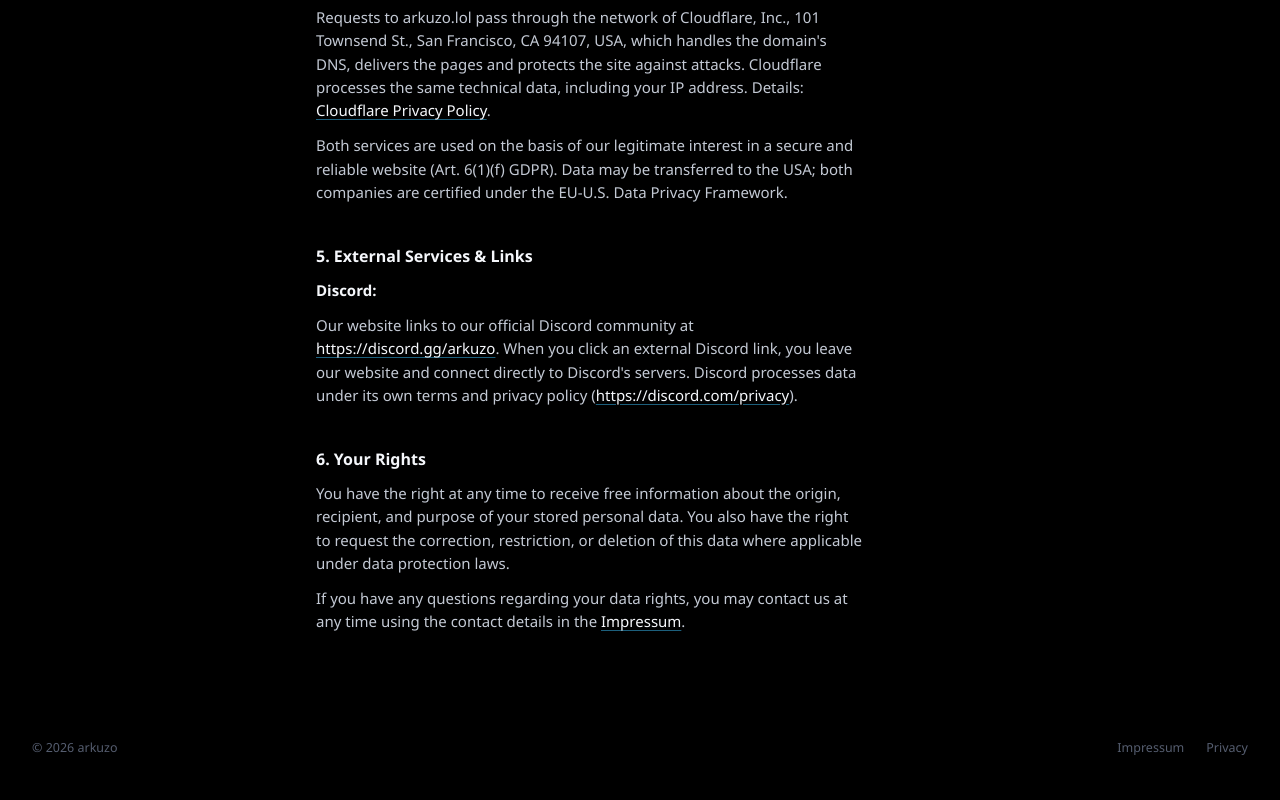
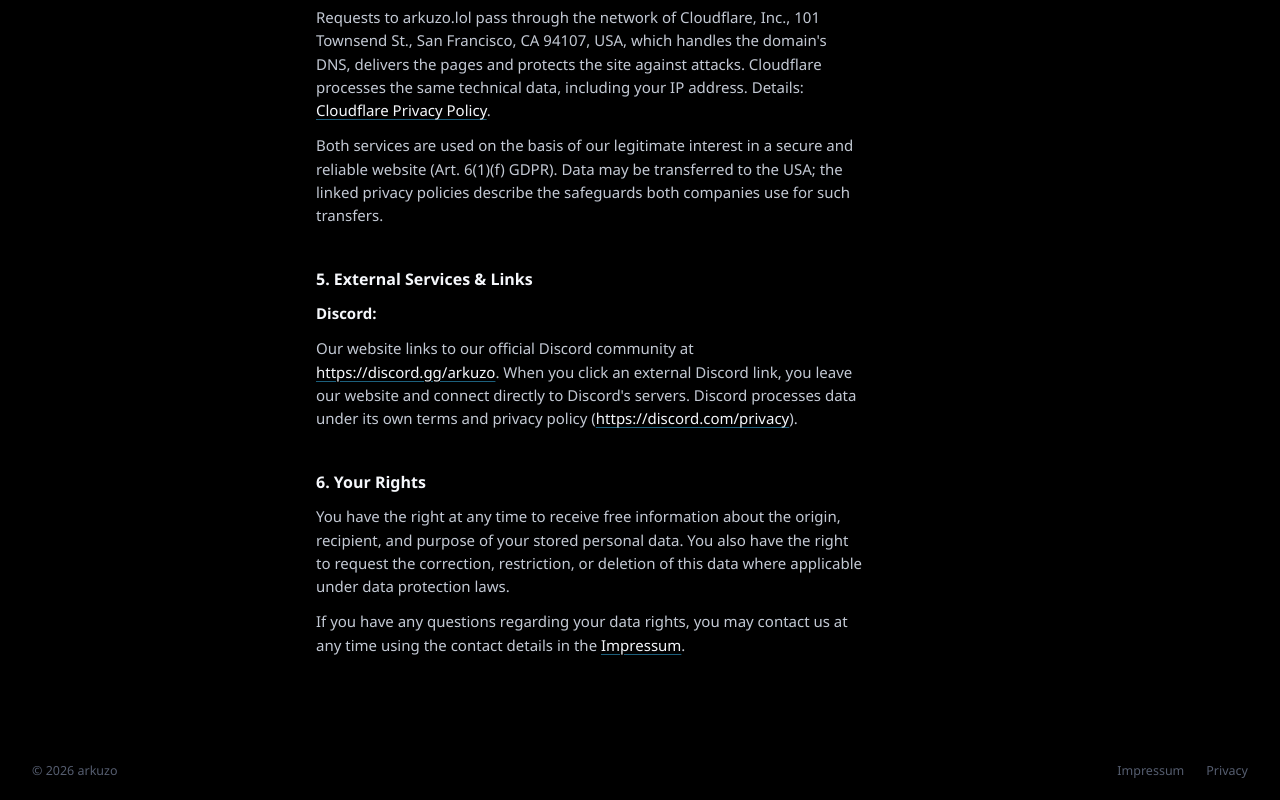
Before and after one commit to arkuzodev/arkuzo-site, a plain HTML site: page privacy.html in a window 1280 px wide. Shown: the part 1218-2018 px from the top of the page. Before the commit the page ends 1995 px from the top, so only its background shows below. Drawn offline with Linux system fonts and the light colour scheme.

Commit message:
Privacy policy: describe US transfers without a certification claim
Co-Authored-By: Claude Opus 5.5 <noreply@anthropic.com>

```diff
--- a/privacy.html
+++ b/privacy.html
@@ -47,7 +47,7 @@
     <p>This website is hosted on GitHub Pages, a service of GitHub, Inc., 88 Colin P. Kelly Jr. Street, San Francisco, CA 94107, USA. When you open a page, GitHub processes the technical data described above (in particular your IP address) to deliver it and to keep the service secure. Details: <a href="https://docs.github.com/en/site-policy/privacy-policies/github-general-privacy-statement" target="_blank" rel="noopener noreferrer">GitHub Privacy Statement</a>.</p>
     <p><strong>Cloudflare:</strong></p>
     <p>Requests to arkuzo.lol pass through the network of Cloudflare, Inc., 101 Townsend St., San Francisco, CA 94107, USA, which handles the domain's DNS, delivers the pages and protects the site against attacks. Cloudflare processes the same technical data, including your IP address. Details: <a href="https://www.cloudflare.com/privacypolicy/" target="_blank" rel="noopener noreferrer">Cloudflare Privacy Policy</a>.</p>
-    <p>Both services are used on the basis of our legitimate interest in a secure and reliable website (Art. 6(1)(f) GDPR). Data may be transferred to the USA; both companies are certified under the EU-U.S. Data Privacy Framework.</p>
+    <p>Both services are used on the basis of our legitimate interest in a secure and reliable website (Art. 6(1)(f) GDPR). Data may be transferred to the USA; the linked privacy policies describe the safeguards both companies use for such transfers.</p>
 
     <h2>5. External Services &amp; Links</h2>
     <p><strong>Discord:</strong></p>
```
